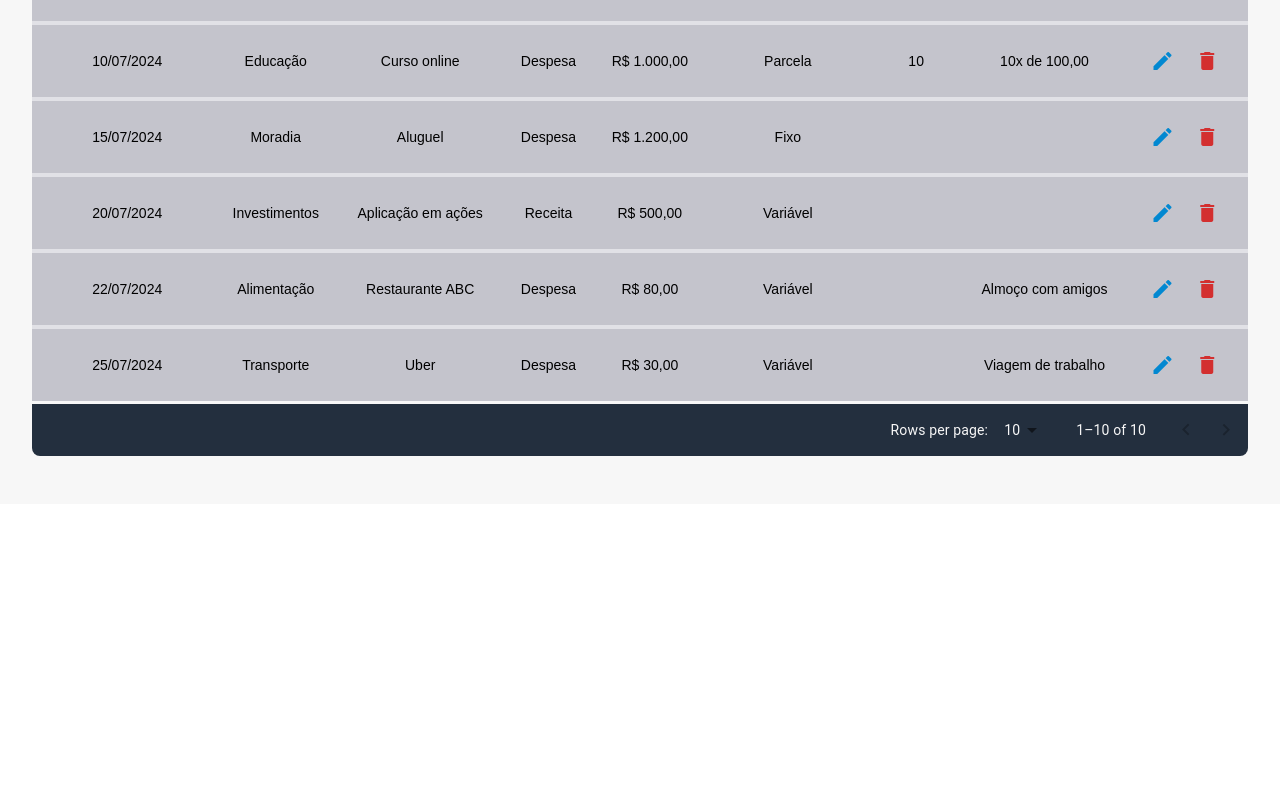
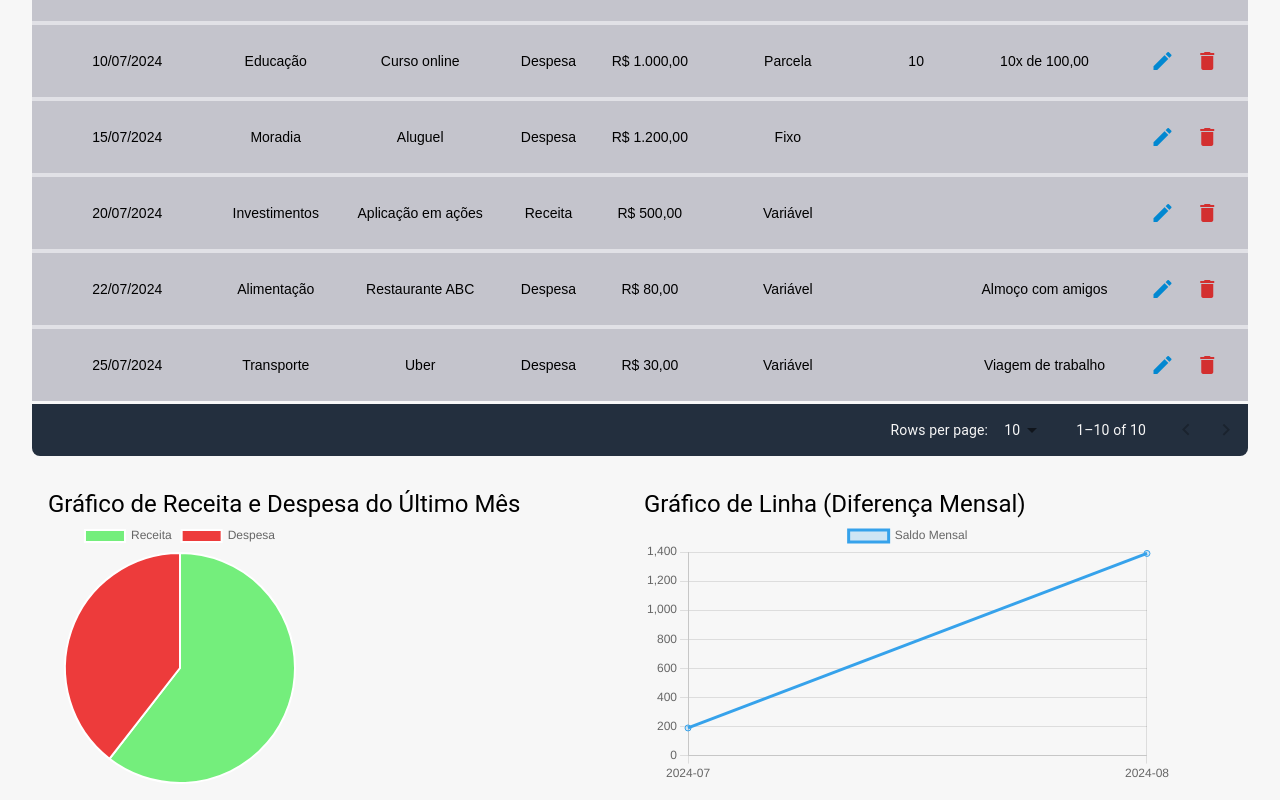
Before and after one commit to netovelosonog/MyFinances-web, a React (Vite) app: page /dashboard in a window 1280 px wide. Shown: the part 668-1468 px from the top of the page. Before the commit the page ends 1172 px from the top, so only its background shows below. Built offline with nearby package versions, Linux system fonts and the light colour scheme.

Commit message:
gráficos mensal e comparativo mensál

```diff
--- a/package.json
+++ b/package.json
@@ -18,8 +18,10 @@
     "@mui/x-data-grid": "^6.19.1",
     "@react-keycloak/web": "^3.4.0",
     "axios": "^1.6.5",
+    "chart.js": "^4.4.3",
     "keycloak-js": "^22.0.1",
     "react": "^18.2.0",
+    "react-chartjs-2": "^5.2.0",
     "react-dom": "^18.2.0",
     "react-router-dom": "^6.21.3",
     "react-toastify": "^9.1.3",
--- a/src/Pages/Dashboard/index.tsx
+++ b/src/Pages/Dashboard/index.tsx
@@ -2,6 +2,213 @@ import { Box, Grid, Typography } from '@mui/material'
 import { useState } from 'react'
 import { TabelaDeValores } from '../../components/TabelaDeValores'
 import { formatCurrency } from '../../functions'
+import { Financa } from '../../models/tabelaGeral'
+import { FinanceCharts } from '../../components/Graficos'
+
+const finance: Financa[] = [
+  {
+    id: 1,
+    data: '2024-07-01',
+    categoria: 'Alimentação',
+    descricao: 'Supermercado XYZ',
+    tipo: 'Despesa',
+    valor: 650.0,
+    fixoVariavel: 'Variável',
+    observacoes: 'Compra mensal',
+  },
+  {
+    id: 2,
+    data: '2024-07-02',
+    categoria: 'Transporte',
+    descricao: 'Abastecimento carro',
+    tipo: 'Despesa',
+    valor: 200.0,
+    fixoVariavel: 'Variável',
+    observacoes: null,
+  },
+  {
+    id: 3,
+    data: '2024-07-03',
+    categoria: 'Lazer',
+    descricao: 'Cinema',
+    tipo: 'Despesa',
+    valor: 50.0,
+    fixoVariavel: 'Variável',
+    observacoes: null,
+  },
+  {
+    id: 4,
+    data: '2024-07-05',
+    categoria: 'Saúde',
+    descricao: 'Consulta médica',
+    tipo: 'Despesa',
+    valor: 100.0,
+    fixoVariavel: 'Variável',
+    observacoes: 'Plano de saúde',
+  },
+  {
+    id: 5,
+    data: '2024-07-07',
+    categoria: 'Salário',
+    descricao: 'Salário mensal',
+    tipo: 'Receita',
+    valor: 3000.0,
+    fixoVariavel: 'Fixo',
+    observacoes: null,
+  },
+  {
+    id: 6,
+    data: '2024-07-10',
+    categoria: 'Educação',
+    descricao: 'Curso online',
+    tipo: 'Despesa',
+    valor: 1000.0,
+    fixoVariavel: 'Parcela',
+    parcelas: 10,
+    observacoes: '10x de 100,00',
+  },
+  {
+    id: 7,
+    data: '2024-07-15',
+    categoria: 'Moradia',
+    descricao: 'Aluguel',
+    tipo: 'Despesa',
+    valor: 1200.0,
+    fixoVariavel: 'Fixo',
+    observacoes: null,
+  },
+  {
+    id: 8,
+    data: '2024-07-20',
+    categoria: 'Investimentos',
+    descricao: 'Aplicação em ações',
+    tipo: 'Receita',
+    valor: 500.0,
+    fixoVariavel: 'Variável',
+    observacoes: null,
+  },
+  {
+    id: 9,
+    data: '2024-07-22',
+    categoria: 'Alimentação',
+    descricao: 'Restaurante ABC',
+    tipo: 'Despesa',
+    valor: 80.0,
+    fixoVariavel: 'Variável',
+    observacoes: 'Almoço com amigos',
+  },
+  {
+    id: 10,
+    data: '2024-07-25',
+    categoria: 'Transporte',
+    descricao: 'Uber',
+    tipo: 'Despesa',
+    valor: 30.0,
+    fixoVariavel: 'Variável',
+    observacoes: 'Viagem de trabalho',
+  },
+  {
+    id: 11,
+    data: '2024-08-01',
+    categoria: 'Alimentação',
+    descricao: 'Supermercado XYZ',
+    tipo: 'Despesa',
+    valor: 150.0,
+    fixoVariavel: 'Variável',
+    observacoes: 'Compra mensal',
+  },
+  {
+    id: 12,
+    data: '2024-08-02',
+    categoria: 'Transporte',
+    descricao: 'Abastecimento carro',
+    tipo: 'Despesa',
+    valor: 200.0,
+    fixoVariavel: 'Variável',
+    observacoes: null,
+  },
+  {
+    id: 13,
+    data: '2024-08-03',
+    categoria: 'Lazer',
+    descricao: 'Cinema',
+    tipo: 'Despesa',
+    valor: 50.0,
+    fixoVariavel: 'Variável',
+    observacoes: null,
+  },
+  {
+    id: 14,
+    data: '2024-08-05',
+    categoria: 'Saúde',
+    descricao: 'Consulta médica',
+    tipo: 'Despesa',
+    valor: 100.0,
+    fixoVariavel: 'Variável',
+    observacoes: 'Plano de saúde',
+  },
+  {
+    id: 15,
+    data: '2024-08-08',
+    categoria: 'Salário',
+    descricao: 'Salário mensal',
+    tipo: 'Receita',
+    valor: 3000.0,
+    fixoVariavel: 'Fixo',
+    observacoes: null,
+  },
+  {
+    id: 16,
+    data: '2024-08-10',
+    categoria: 'Educação',
+    descricao: 'Curso online',
+    tipo: 'Despesa',
+    valor: 1000.0,
+    fixoVariavel: 'Parcela',
+    parcelas: 10,
+    observacoes: '10x de 100,00',
+  },
+  {
+    id: 17,
+    data: '2024-08-15',
+    categoria: 'Moradia',
+    descricao: 'Aluguel',
+    tipo: 'Despesa',
+    valor: 800.0,
+    fixoVariavel: 'Fixo',
+    observacoes: null,
+  },
+  {
+    id: 18,
+    data: '2024-08-20',
+    categoria: 'Investimentos',
+    descricao: 'Aplicação em ações',
+    tipo: 'Receita',
+    valor: 1000.0,
+    fixoVariavel: 'Variável',
+    observacoes: null,
+  },
+  {
+    id: 19,
+    data: '2024-08-22',
+    categoria: 'Alimentação',
+    descricao: 'Restaurante ABC',
+    tipo: 'Despesa',
+    valor: 180.0,
+    fixoVariavel: 'Variável',
+    observacoes: 'Almoço com amigos',
+  },
+  {
+    id: 20,
+    data: '2024-08-25',
+    categoria: 'Transporte',
+    descricao: 'Uber',
+    tipo: 'Despesa',
+    valor: 130.0,
+    fixoVariavel: 'Variável',
+    observacoes: 'Viagem de trabalho',
+  },
+]
 
 export function Dashboard() {
   const [total, setTotal] = useState(0)
@@ -30,6 +237,9 @@ export function Dashboard() {
         <Grid item xs={12}>
           <TabelaDeValores onTotalChange={handleTotalChange} />
         </Grid>
+        <Grid item xs={12}>
+          <FinanceCharts finance={finance} />
+        </Grid>
       </Grid>
     </Box>
   )
--- /dev/null
+++ b/src/components/Graficos/index.tsx
@@ -0,0 +1,70 @@
+import { Line } from 'react-chartjs-2';
+import { Pie } from 'react-chartjs-2';
+import { Chart, CategoryScale, LinearScale, PointElement, LineElement, Title, Tooltip, Legend, ArcElement } from 'chart.js';
+import { Financa } from '../../models/tabelaGeral';
+import { Grid, Typography } from '@mui/material';
+
+Chart.register(CategoryScale, LinearScale, PointElement, LineElement, Title, Tooltip, Legend, ArcElement);
+
+interface FinanceChartsProps {
+  finance: Financa[];
+}
+
+export const FinanceCharts: React.FC<FinanceChartsProps> = ({ finance }) => {
+  const monthlyBalance = finance.reduce((acc, curr) => {
+    const month = curr.data.substring(0, 7);
+    if (!acc[month]) {
+      acc[month] = { receita: 0, despesa: 0 };
+    }
+    if (curr.tipo === 'Receita') {
+      acc[month].receita += curr.valor;
+    } else {
+      acc[month].despesa += curr.valor;
+    }
+    return acc;
+  }, {} as Record<string, { receita: number, despesa: number }>);
+
+  const labels = Object.keys(monthlyBalance);
+  const saldoData = labels.map(label => monthlyBalance[label].receita - monthlyBalance[label].despesa);
+
+  const lastMonth = labels[labels.length - 1];
+  const lastMonthReceita = monthlyBalance[lastMonth]?.receita || 0;
+  const lastMonthDespesa = monthlyBalance[lastMonth]?.despesa || 0;
+
+  const dataLine = {
+    labels,
+    datasets: [
+      {
+        label: 'Saldo Mensal',
+        data: saldoData,
+        borderColor: 'rgba(54, 162, 235, 1)',
+        backgroundColor: 'rgba(54, 162, 235, 0.2)',
+        fill: false,
+      },
+    ],
+  };
+
+  const dataPie = {
+    labels: ['Receita', 'Despesa'],
+    datasets: [
+      {
+        data: [lastMonthReceita, lastMonthDespesa],
+        backgroundColor: ['rgb(116, 238, 124)', 'rgba(236, 47, 47, 0.941)'],
+        hoverBackgroundColor: ['#00ff04', '#ff0000'],
+      },
+    ],
+  };
+
+  return (
+    <Grid container spacing={1} p={2}>
+      <Grid item xs={6} sx={{maxHeight: "17rem"}}>
+        <Typography variant="h5">Gráfico de Receita e Despesa do Último Mês</Typography>
+        <Pie data={dataPie} />
+      </Grid>
+      <Grid item xs={6} sx={{maxHeight: "17rem"}}>
+        <Typography variant="h5">Gráfico de Linha (Diferença Mensal)</Typography>
+        <Line data={dataLine} />
+      </Grid>
+    </Grid>
+  );
+};
```
Also changed, not shown: 1 other file (tests, documents, lock files or other folders).
